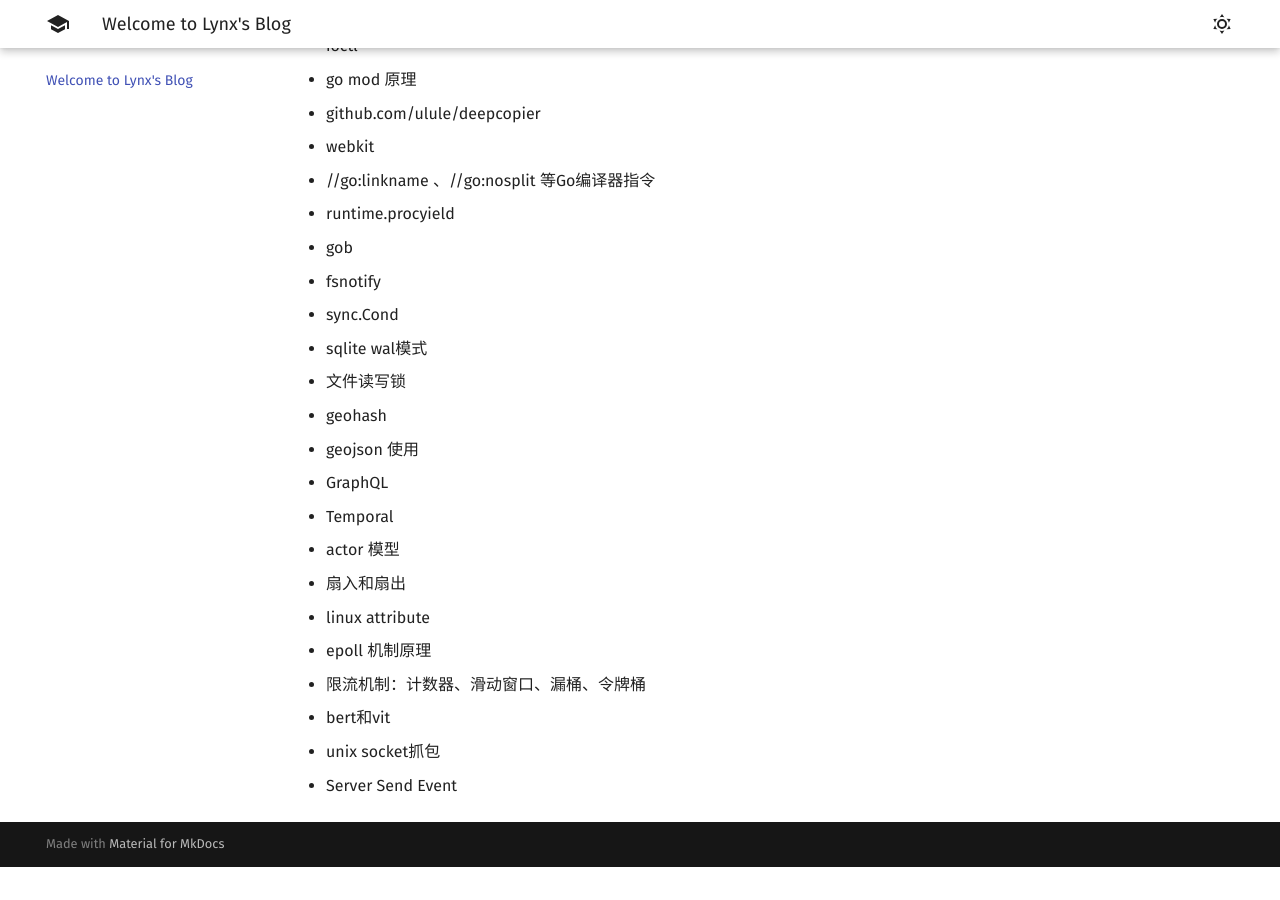
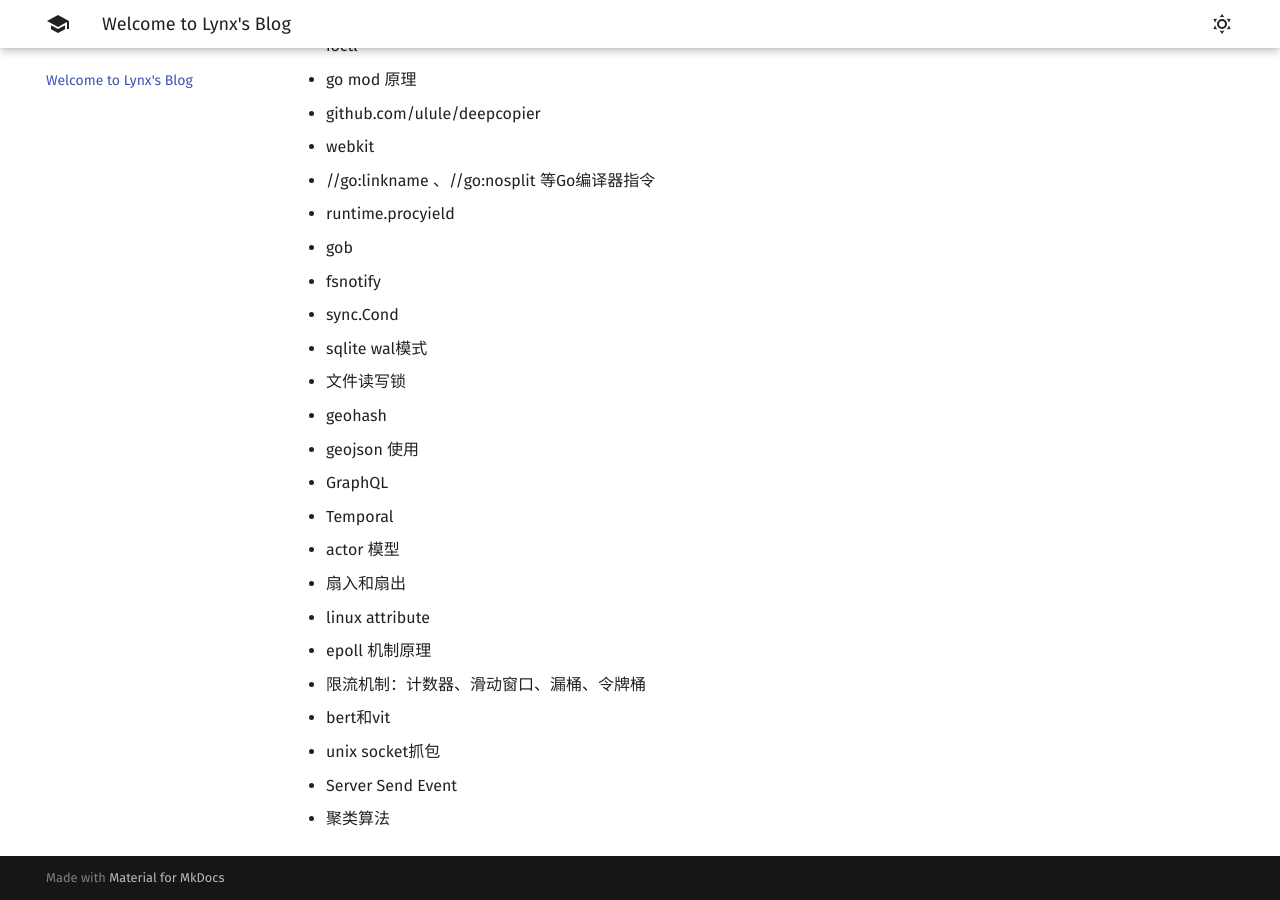
Before and after one commit to 1314liuwei/blog, an MkDocs documentation site: the page built from docs/index.md, in a window 1280 px wide and 900 px high, scrolled down 2118 px. Built offline with MkDocs 1.6.1 and Material for MkDocs 9.7.7, drawn with Linux system fonts in a browser that asks for light colours; before the commit the page ends 2985 px from its top, so only the background shows below that.

Commit message:
2023/09/03 周日

```diff
--- a/docs/index.md
+++ b/docs/index.md
@@ -81,3 +81,4 @@
 - bert和vit
 - unix socket抓包
 - Server Send Event
+- 聚类算法
```
